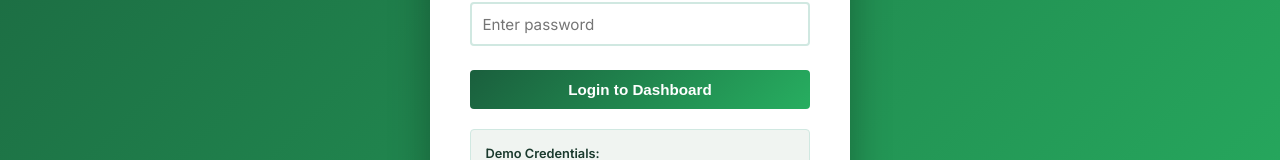
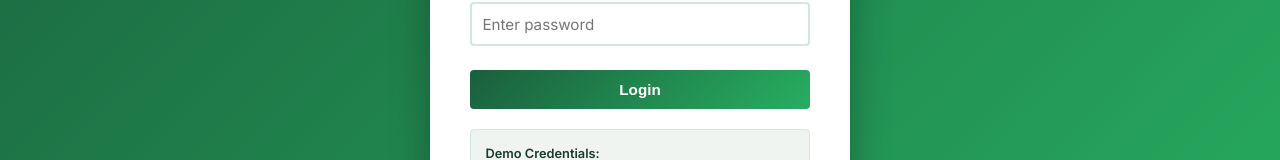
Before and after one commit to AhmadJilani12/idara-maheria-ghafooria-fund-managment, a Next.js app: page /login in a window 1280 px wide. Shown: the part 419-579 px from the top of the page. Built offline with nearby package versions, Linux system fonts and the light colour scheme.

Commit message:
setted close modal page

```diff
--- a/src/app/donors/page.js
+++ b/src/app/donors/page.js
@@ -104,7 +104,7 @@ export default function DonorsPage() {
               });
             }}
           >
-            + Add New Donor
+            {showForm ? '✖️ Close Form' : '+ Add New Donor'}
           </button>
         </div>
 
--- a/src/app/login/page.js
+++ b/src/app/login/page.js
@@ -76,7 +76,7 @@ export default function LoginPage() {
             onMouseEnter={(e) => e.target.style.boxShadow = '0 4px 12px rgba(26, 95, 61, 0.4)'}
             onMouseLeave={(e) => e.target.style.boxShadow = 'none'}
           >
-            Login to Dashboard
+            Login
           </button>
         </form>
 
```
